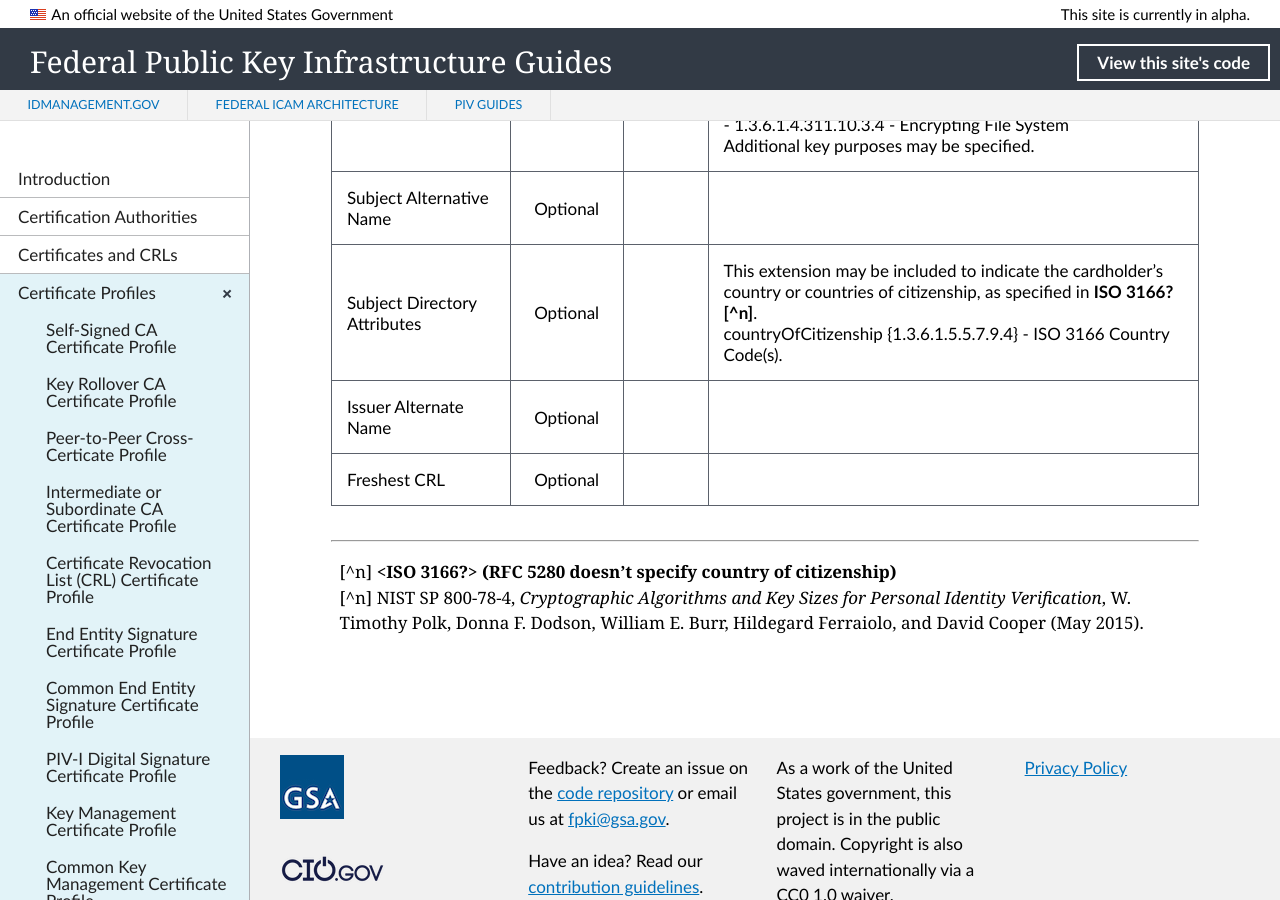
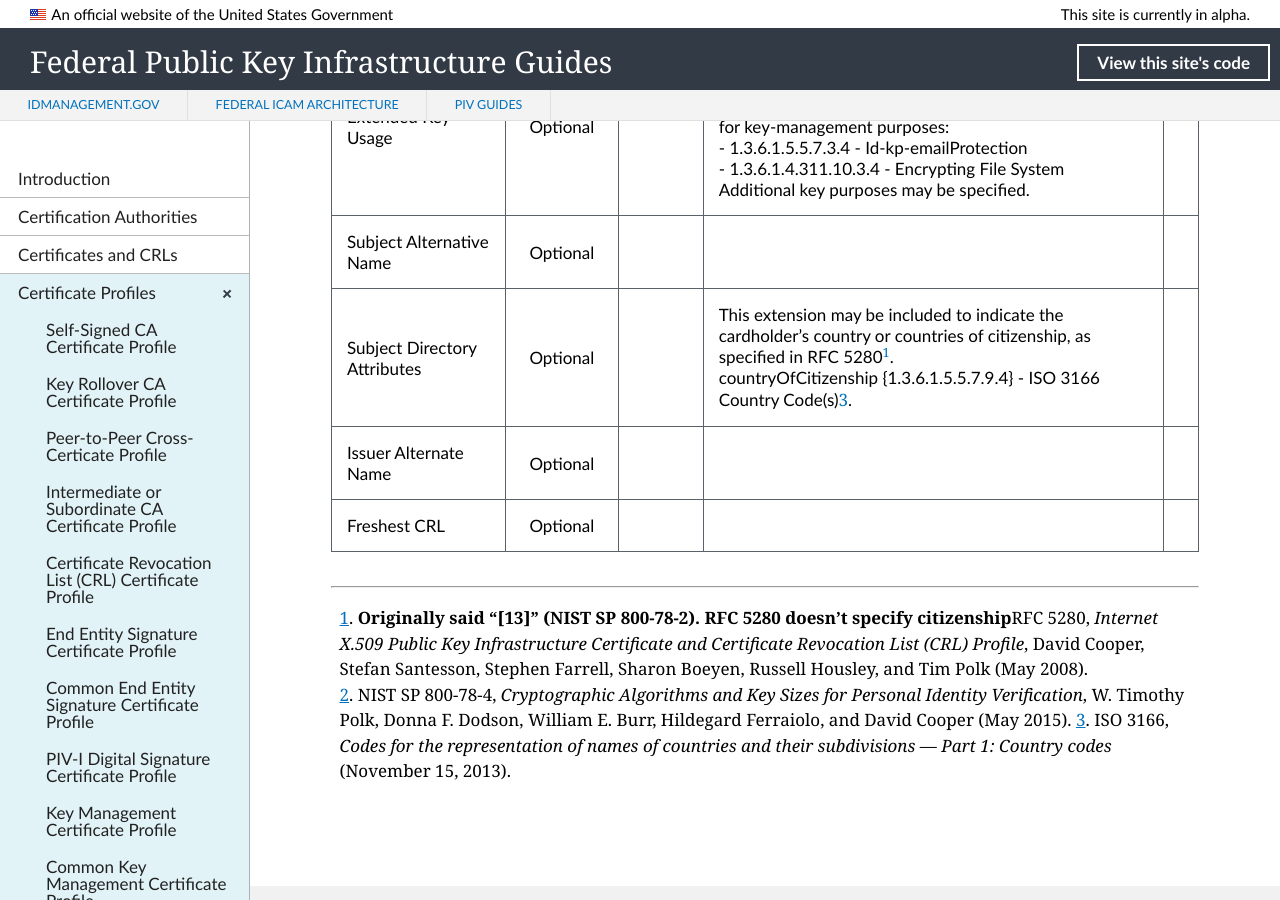
Before and after one commit to GSA/fpki-guides, a Jekyll site: the page built from _profiles/11_pivi_key_mgmt.md, in a window 1280 px wide and 900 px high, scrolled down 1736 px. Built offline with Jekyll 4.4.1, drawn with Linux system fonts in a browser that asks for light colours; nearby versions of some CDN libraries; library files that are not in the unit come from our copies; some of the changed text lies outside the part shown.

Commit message:
Update 11_pivi_key_mgmt.md
Update footnotes

```diff
--- a/_profiles/11_pivi_key_mgmt.md
+++ b/_profiles/11_pivi_key_mgmt.md
@@ -14,11 +14,11 @@
 | Issuer Distinguished Name   |       |       |  Unique X.500 Issuing CA DN.  |
 | Validity Period   |       |       |  No longer than 3 years from date of issue.<BR>Expressed in UTCTime for dates until end of 2049 and GeneralizedTime for dates thereafter.  |
 | Subject   |       |       |   Unique X.500 subject DN of the owner of the subject public key in the certificate.<BR>   |
-| Subject Public Key Information   |       |       |   For RSA, must be at least 2048 bit modulus, rsaEncryption {1 2 840 113549 1 1 1}.<BR>For ECC, implicitly specify parameters through an OID associated with a NIST-approved curve referenced in NIST SP 800-78-4.   |
+| Subject Public Key Information   |       |       |   For RSA, must be at least 2048 bit modulus, rsaEncryption {1 2 840 113549 1 1 1}.<BR>For ECC, implicitly specify parameters through an OID associated with a NIST-approved curve referenced in NIST SP 800-78-4.<a name="2">2</a>.    |
 | Signature   |       |       |   sha256 WithRSAEncryption {1 2 840 113549 1 1 11}<BR>or ECDSA with appropriate Hash.   |
 |               |                 |              |                                       |
 | **Extension** |  **Required**   | **Critical** | **Value**                             |
-| Key Usage  | Mandatory | True |  keyEncipherment&mdash;when subject public key is RSA.<BR>keyAgreement&mdash;when subject public key is DH, ECC, or KEA. |
+| Key Usage  | Mandatory | True |  keyEncipherment&mdash;when Subject Public key is RSA.<BR>keyAgreement&mdash;when Subject Public key is DH, ECC, or KEA. |<!--"Subject" needed?-->
 |Authority Information Access   | Mandatory  |  | id-ad-caIssuers {1.3.6.1.5.5.7.48.2} access method entry contains HTTP URL for .p7c file containing certificates issued to Issuing CA.<BR>id-ad-ocsp {1.3.6.1.5.5.7.48.1} access method entry contains HTTP URL for the Issuing CA OCSP Responder. |
 | Subject Key Identifier   | Mandatory |  | Octet string.  |
 | CRL Distribution Points   | Mandatory |   |  This extension must appear in all certificates and must include at least an HTTP URI distribution point name.<BR>The reasons and cRLIssuer fields must be omitted. |
@@ -26,10 +26,11 @@
 | Authority Key Identifier   | Mandatory  |  | Octet string (same as subject key identifier in Issuing CA certificate). |
 | Extended Key Usage   | Optional |  |  If included to support specific applications, the extension should be non-critical.<BR>The 2 values listed for keyPurposeID should be included for key-management purposes:<BR>- 1.3.6.1.5.5.7.3.4 - Id-kp-emailProtection<BR>- 1.3.6.1.4.311.10.3.4 - Encrypting File System<BR>Additional key purposes may be specified.  |
 |Subject Alternative Name   | Optional  |  |   |
-| Subject Directory Attributes   | Optional  |  | This extension may be included to indicate the cardholder's country or countries of citizenship, as specified in **ISO 3166? [^n]**.<BR>countryOfCitizenship {1.3.6.1.5.5.7.9.4} - ISO 3166 Country Code(s). |
+| Subject Directory Attributes   | Optional  |  | This extension may be included to indicate the cardholder's country or countries of citizenship, as specified in RFC 5280<sup>[1](#1)</sup>.<BR>countryOfCitizenship {1.3.6.1.5.5.7.9.4} - ISO 3166 Country Code(s)<a name="3">3</a>. |
 | Issuer Alternate Name   | Optional  |  |   |
 | Freshest CRL   | Optional  |  |   |
 
 ------
-[^n] **<ISO 3166?> (RFC 5280 doesn't specify country of citizenship)**<BR>
-[^n] NIST SP 800-78-4, _Cryptographic Algorithms and Key Sizes for Personal Identity Verification_, W. Timothy Polk, Donna F. Dodson, William E. Burr, Hildegard Ferraiolo, and David Cooper (May 2015).
+<a name="1">1</a>. **Originally said "[13]" (NIST SP 800-78-2). RFC 5280 doesn't specify citizenship**RFC 5280, _Internet X.509 Public Key Infrastructure Certificate and Certificate Revocation List (CRL) Profile_, David Cooper, Stefan Santesson, Stephen Farrell, Sharon Boeyen, Russell Housley, and Tim Polk (May 2008).<br>
+<a name="2">2</a>. NIST SP 800-78-4, _Cryptographic Algorithms and Key Sizes for Personal Identity Verification_, W. Timothy Polk, Donna F. Dodson, William E. Burr, Hildegard Ferraiolo, and David Cooper (May 2015).
+<a name="3">3</a>. ISO 3166, _Codes for the representation of names of countries and their subdivisions — Part 1: Country codes_ (November 15, 2013).
```
